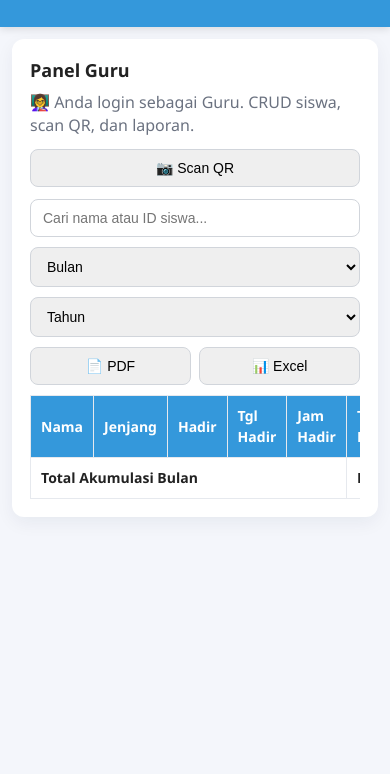
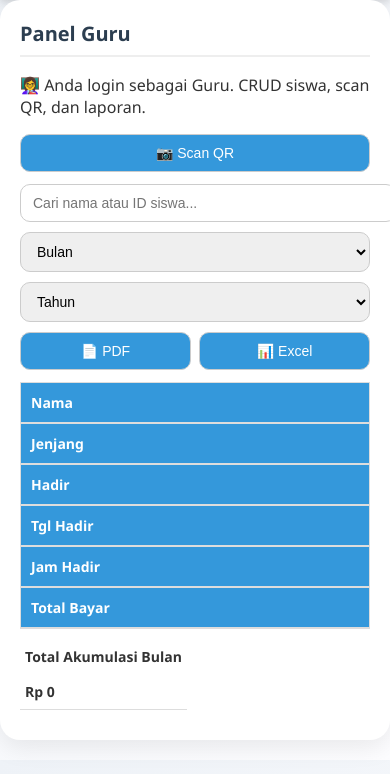
Before and after one commit to smrtlve/abbbee-absensi, a plain HTML site: page guru.html in a window 390 px wide. Shown: the part 70-844 px from the top of the page. Drawn offline with Linux system fonts and the light colour scheme.

Commit message:
Update style.css

```diff
--- a/assets/style.css
+++ b/assets/style.css
@@ -1,64 +1,157 @@
-:root{
+:root {
   --primary:#3498db;
+  --danger:#e74c3c;
+  --success:#27ae60;
   --bg:#f4f6fb;
-  --card:#ffffff;
-  --muted:#6b7280;
-  --success:#27ae60;
-  --danger:#e74c3c;
-  --radius:12px;
-  --maxw:1000px;
-  font-family: "Segoe UI", Roboto, system-ui, -apple-system, "Helvetica Neue", Arial;
+  --text:#333;
 }
 
-*{box-sizing:border-box}
-body{margin:0;background:var(--bg);color:#222;line-height:1.45}
-.wrap{max-width:var(--maxw);margin:0 auto;padding:18px}
-.site-header{background:var(--primary);color:#fff;padding:22px 0;box-shadow:0 2px 8px rgba(0,0,0,0.12)}
-.brand{margin:0;font-size:20px}
-.lead{margin:6px 0 0;opacity:.95}
-
-.main-grid{display:grid;grid-template-columns:repeat(auto-fit,minmax(260px,1fr));gap:16px;padding:20px 18px}
-.card{background:var(--card);border-radius:var(--radius);padding:18px;box-shadow:0 6px 18px rgba(13,38,76,0.06)}
-.card.full{grid-column:1/-1}
-h2{margin:0 0 8px;font-size:18px}
-p{margin:0 0 12px;color:var(--muted)}
-
-.btn{display:inline-block;padding:10px 14px;border-radius:10px;background:var(--primary);color:#fff;text-decoration:none}
-.btn.outline{background:transparent;border:2px solid var(--primary);color:var(--primary)}
-.footer{padding:12px 18px;text-align:center;color:var(--muted);font-size:13px}
-
-/* shared area for pages */
-.tools{display:flex;flex-wrap:wrap;gap:10px}
-.search-box,.filter-box,.export-box{flex:1;min-width:160px;position:relative}
-.search-box input,.filter-box select,.export-box button,.search-box .input{width:100%;padding:10px 12px;border:1px solid #d1d5db;border-radius:8px;font-size:14px}
-.suggestions{position:absolute;top:100%;left:0;right:0;background:#fff;border:1px solid #e5e7eb;max-height:200px;overflow:auto;border-radius:0 0 8px 8px;z-index:50;display:none}
-.suggestions div{padding:10px;border-bottom:1px solid #f3f4f6;cursor:pointer}
-.suggestions div:hover{background:#f8fafc}
-
-/* table */
-.table-wrap{overflow-x:auto}
-table{width:100%;border-collapse:collapse;margin-top:10px;font-size:14px}
-th,td{border:1px solid #e6e9ee;padding:10px;text-align:left}
-th{background:var(--primary);color:#fff;position:sticky;top:0}
-tr:nth-child(even){background:#fbfdff}
-tfoot td{font-weight:700;background:#fff}
-
-/* responsive */
-@media(max-width:600px){
-  .tools{flex-direction:column}
-  .wrap{padding:12px}
+body {
+  font-family:"Segoe UI",Arial,sans-serif;
+  margin:0;
+  background:linear-gradient(135deg,#eef2f7,#fdfdff);
+  color:var(--text);
 }
 
+header {
+  background:var(--primary);
+  color:#fff;
+  padding:20px;
+  text-align:center;
+  box-shadow:0 2px 8px rgba(0,0,0,0.15);
+}
+header h1 { margin:0;font-size:22px; }
+
+.container {
+  max-width:1000px;
+  margin:20px auto;
+  padding:15px;
+}
+
+.card {
+  background:#fff;
+  border-radius:20px;
+  padding:20px;
+  margin-bottom:20px;
+  box-shadow:0 8px 24px rgba(0,0,0,0.08);
+}
+
+.card.full {
+  grid-column:1/-1;
+  max-width:800px;
+  margin:0 auto;
+}
+
+h2 {
+  margin-top:0;
+  font-size:20px;
+  border-bottom:2px solid #eee;
+  padding-bottom:8px;
+  color:#2c3e50;
+}
+
+/* Buttons */
 .btn, button {
-  transition: all .2s ease;
-  cursor: pointer;
+  padding:10px 16px;
+  border:none;
+  border-radius:10px;
+  background:var(--primary);
+  color:#fff;
+  font-size:14px;
+  font-weight:500;
+  cursor:pointer;
+  transition:all .2s ease;
 }
 .btn:hover, button:hover {
-  background: #2c82c9; /* lebih gelap */
-  transform: translateY(-2px);
-  box-shadow: 0 4px 10px rgba(0,0,0,0.15);
+  background:#2c82c9;
+  transform:translateY(-2px);
+  box-shadow:0 4px 10px rgba(0,0,0,0.15);
+}
+.btn.outline {
+  background:#fff;
+  color:var(--primary);
+  border:1px solid var(--primary);
 }
 .btn.outline:hover {
-  background: var(--primary);
+  background:var(--primary);
   color:#fff;
 }
+
+/* Tools */
+.tools {
+  display:flex;
+  flex-wrap:wrap;
+  gap:10px;
+  margin-bottom:12px;
+}
+.search-box, .filter-box, .export-box {
+  flex:1;
+  min-width:150px;
+  position:relative;
+}
+.search-box input, .filter-box select, .export-box button {
+  width:100%;
+  padding:10px 12px;
+  border:1px solid #ccc;
+  border-radius:10px;
+  font-size:14px;
+}
+.export-box button {
+  display:flex;
+  align-items:center;
+  justify-content:center;
+  gap:5px;
+}
+.export-box button.excel { background:var(--success); }
+.export-box button.excel:hover { background:#1e8449; }
+.export-box button.danger { background:var(--danger); }
+.export-box button.danger:hover { background:#c0392b; }
+
+/* Table */
+table {
+  width:100%;
+  border-collapse:collapse;
+  margin-top:10px;
+  font-size:14px;
+}
+th,td {
+  border:1px solid #ddd;
+  padding:10px;
+  text-align:left;
+}
+th {
+  background:var(--primary);
+  color:white;
+}
+tr:nth-child(even) { background:#f9f9f9; }
+tr:hover { background:#eef6ff; }
+tfoot td { font-weight:bold; }
+
+/* Suggestions */
+.suggestions {
+  position:absolute;
+  top:100%;
+  left:0;
+  right:0;
+  background:#fff;
+  border:1px solid #ccc;
+  max-height:150px;
+  overflow-y:auto;
+  border-radius:0 0 10px 10px;
+  display:none;
+  z-index:100;
+}
+.suggestions div {
+  padding:10px;
+  cursor:pointer;
+}
+.suggestions div:hover { background:#f0f0f0; }
+
+/* Responsive */
+@media(max-width:600px){
+  .tools { flex-direction:column; }
+  table, thead, tbody, th, td, tr { display:block; }
+  th { position:sticky; top:0; }
+  td { border:none; padding:8px 5px; }
+  tr { margin-bottom:10px; border-bottom:1px solid #ddd; }
+}
```
